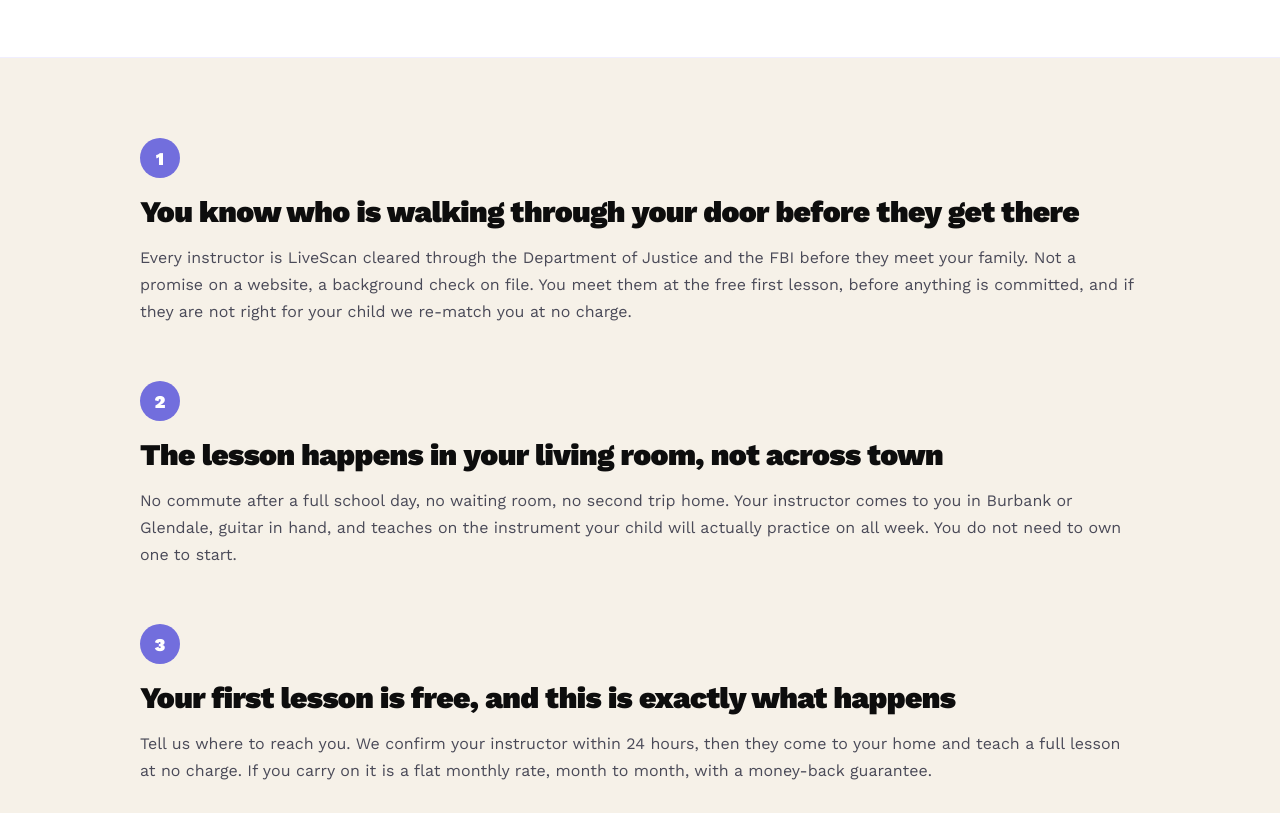
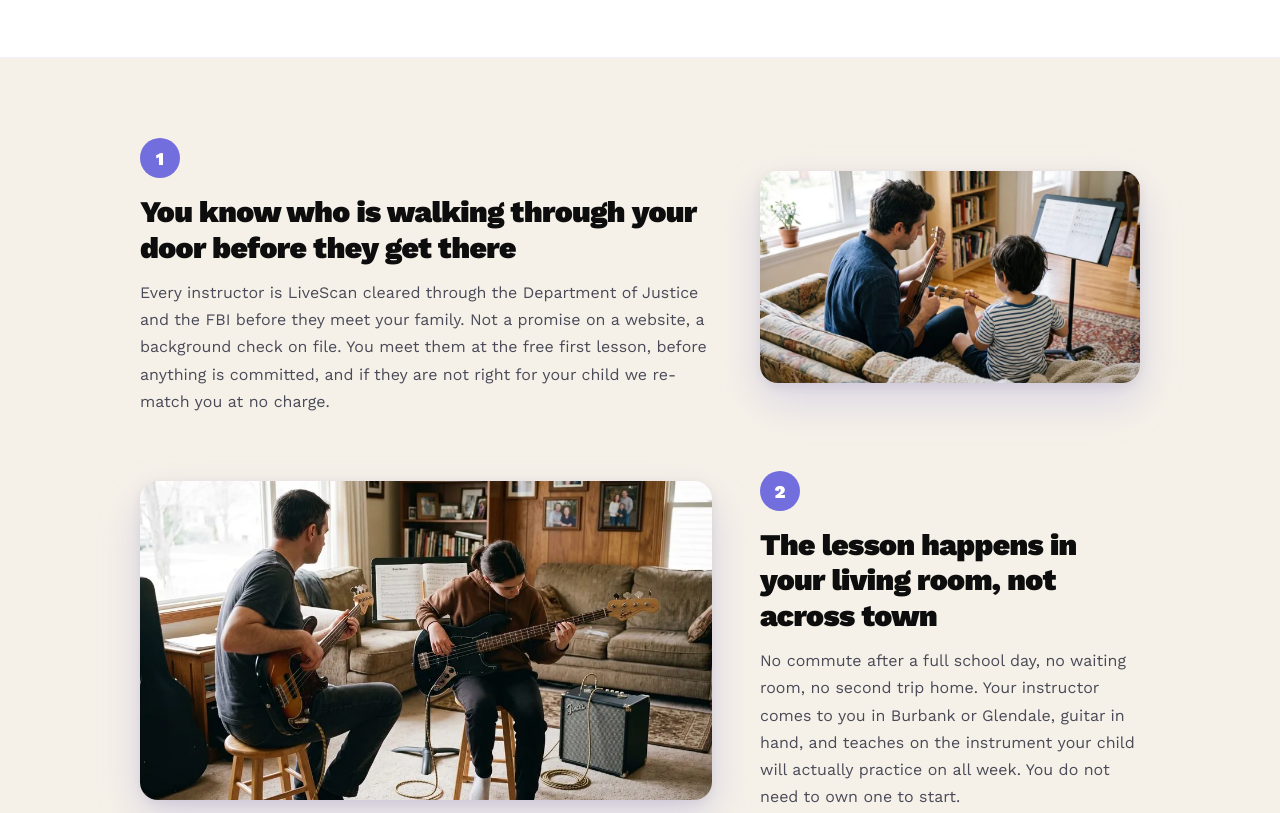
Before and after one commit to jonnymtncitymusic/musicandmastery-website, a website: page guitar-lessons-los-angeles.html in a window 1280 px wide. Shown: the part 1960-2773 px from the top of the page. Drawn offline with Linux system fonts and the light colour scheme; no server answers.

Commit message:
the LA guitar page had three text-only blocks where the piano page has three photos
The August photo set has one guitar frame, and it is already this page's hero.
Two of the set fit the copy without pretending: the ukulele lesson (instructor
with a small child on the couch) sits under 'you meet them at the first lesson',
and the bass lesson (two players, amp, living room) under 'the lesson happens in
your living room'. Block three stays text-only rather than repeat the hero.

Co-Authored-By: Claude Opus 5 (1M context) <noreply@anthropic.com>

```diff
--- a/guitar-lessons-los-angeles.html
+++ b/guitar-lessons-los-angeles.html
@@ -634,19 +634,31 @@
 <section class="pillars">
   <div class="pillars-inner">
 
-    <div class="pillar no-photo">
+    <div class="pillar">
       <div class="pillar-text">
         <div class="pillar-num">1</div>
         <h3>You know who is walking through your door before they get there</h3>
         <p>Every instructor is LiveScan cleared through the Department of Justice and the FBI before they meet your family. Not a promise on a website, a background check on file. You meet them at the free first lesson, before anything is committed, and if they are not right for your child we re-match you at no charge.</p>
       </div>
+      <div class="pillar-photo">
+        <picture>
+          <source srcset="brand_assets/ukulele-lesson-closeup.webp" type="image/webp" />
+          <img src="brand_assets/ukulele-lesson-closeup.jpg" width="1000" height="558" loading="lazy" alt="An instructor and a young child with a ukulele on the family couch during a first lesson at home" />
+        </picture>
+      </div>
     </div>
 
-    <div class="pillar no-photo">
+    <div class="pillar">
       <div class="pillar-text">
         <div class="pillar-num">2</div>
         <h3>The lesson happens in your living room, not across town</h3>
         <p>No commute after a full school day, no waiting room, no second trip home. Your instructor comes to you in Burbank or Glendale, guitar in hand, and teaches on the instrument your child will actually practice on all week. You do not need to own one to start.</p>
+      </div>
+      <div class="pillar-photo">
+        <picture>
+          <source srcset="brand_assets/bass-lesson-closeup.webp" type="image/webp" />
+          <img src="brand_assets/bass-lesson-closeup.jpg" width="1000" height="558" loading="lazy" alt="An instructor and a teenage student playing bass guitars together on the couch in a family living room" />
+        </picture>
       </div>
     </div>
 
```
